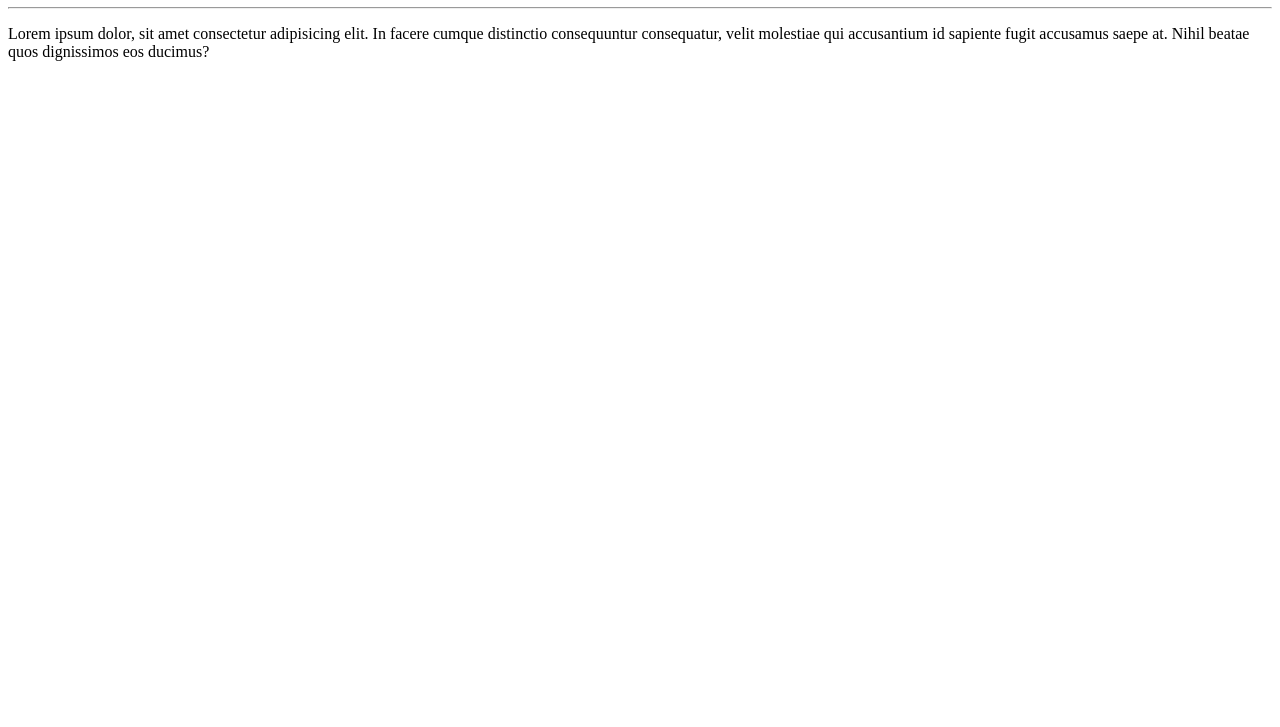
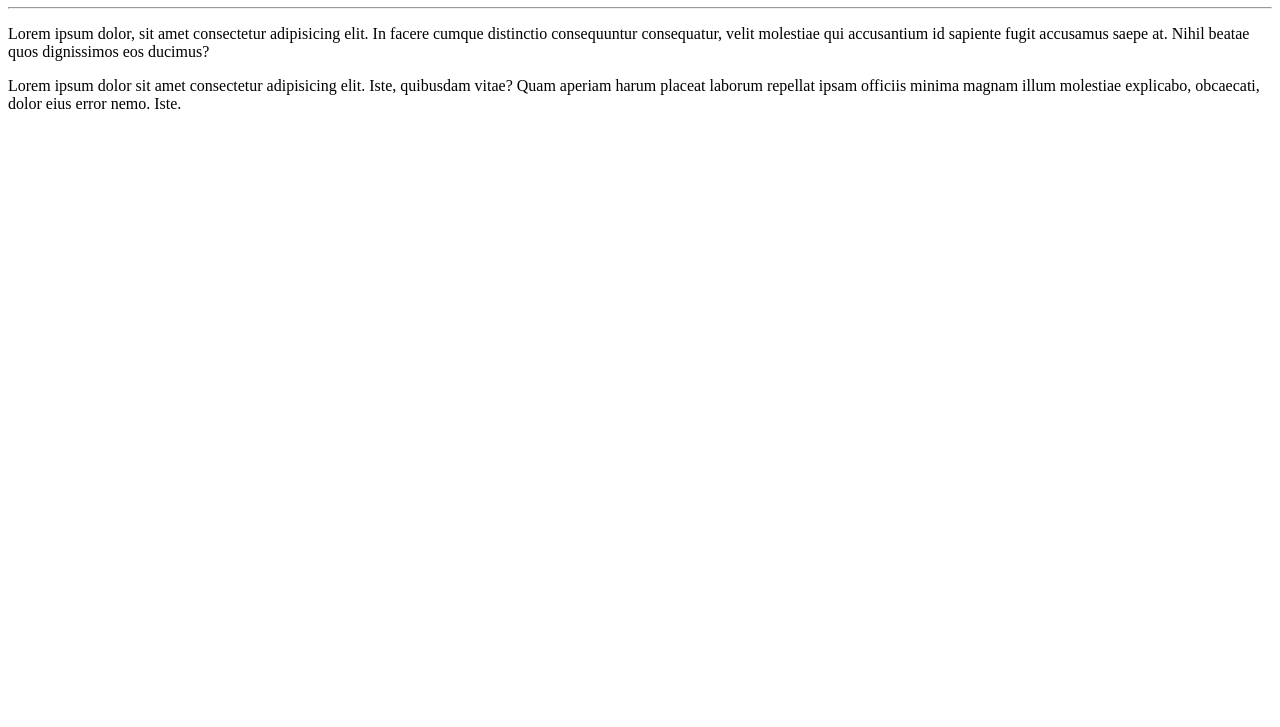
Before and after one commit to higornascimentomag-gif/Ola-Mundo, a plain HTML site: page site-exemplo/index.html in a window 1280 px wide. Shown: the part 73-800 px from the top of the page. Drawn offline with Linux system fonts and the light colour scheme.

Commit message:
adicionei um paragrafo

```diff
--- a/site-exemplo/index.html
+++ b/site-exemplo/index.html
@@ -9,5 +9,6 @@
     <h1>Olá, Mundo!</h1>
     <hr>
     <p>Lorem ipsum dolor, sit amet consectetur adipisicing elit. In facere cumque distinctio consequuntur consequatur, velit molestiae qui accusantium id sapiente fugit accusamus saepe at. Nihil beatae quos dignissimos eos ducimus?</p>
+    <p>Lorem ipsum dolor sit amet consectetur adipisicing elit. Iste, quibusdam vitae? Quam aperiam harum placeat laborum repellat ipsam officiis minima magnam illum molestiae explicabo, obcaecati, dolor eius error nemo. Iste.</p>
 </body>
 </html>
```
